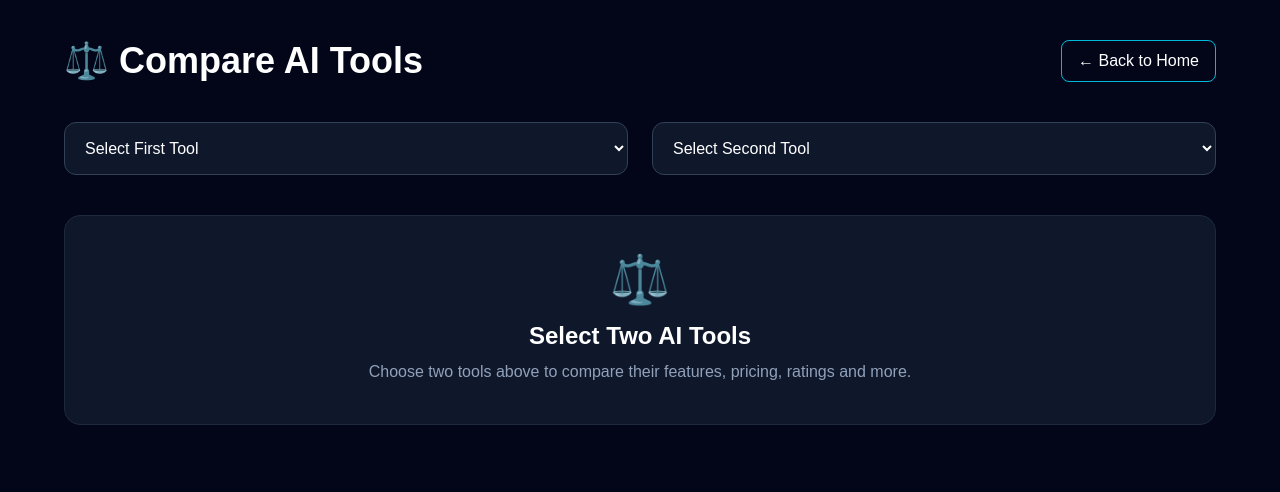
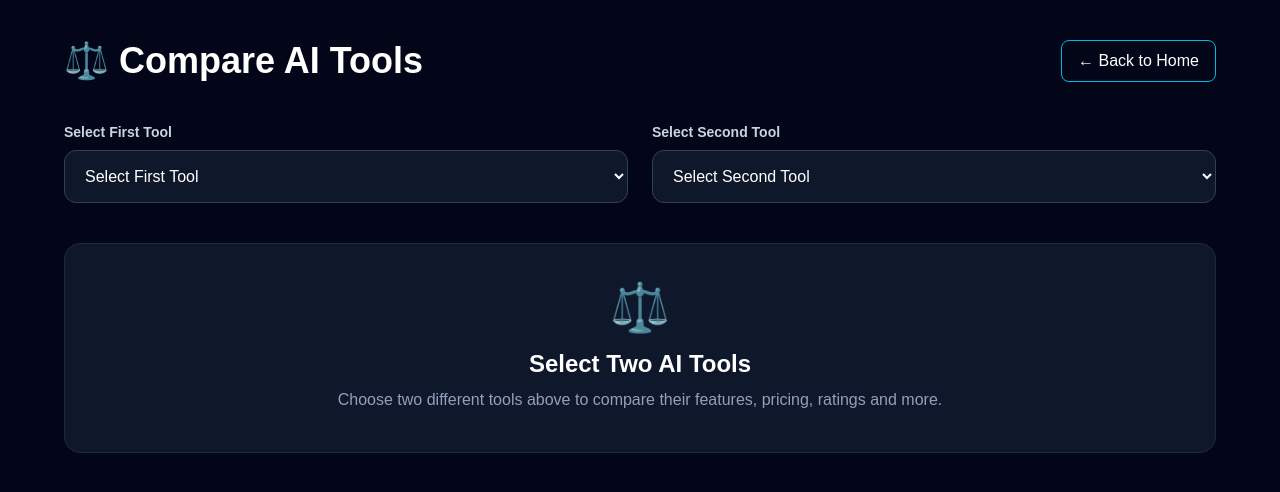
Before and after one commit to usstory33-glitch/toolnova, a Next.js app: page /compare in a window 1280 px wide. Shown: the top 492 px of the page. Built offline with nearby package versions, Linux system fonts and the light colour scheme.

Commit message:
Fix compare tool selection

```diff
--- a/app/compare/page.tsx
+++ b/app/compare/page.tsx
@@ -5,25 +5,30 @@ import Link from "next/link";
 import { tools } from "../data/tools";
 
 export default function ComparePage() {
-  const [tool1, setTool1] = useState("");
-  const [tool2, setTool2] = useState("");
+  const [tool1Id, setTool1Id] = useState("");
+  const [tool2Id, setTool2Id] = useState("");
 
-  const firstTool = tools.find((tool) => tool.name === tool1);
-  const secondTool = tools.find((tool) => tool.name === tool2);
+  const firstTool = tools.find(
+    (tool) => String(tool.id) === tool1Id
+  );
+
+  const secondTool = tools.find(
+    (tool) => String(tool.id) === tool2Id
+  );
 
   return (
     <main className="min-h-screen bg-slate-950 px-6 py-10 text-white">
       <div className="mx-auto max-w-6xl">
 
         {/* Header */}
-        <div className="mb-10 flex items-center justify-between">
+        <div className="mb-10 flex flex-col gap-4 md:flex-row md:items-center md:justify-between">
           <h1 className="text-4xl font-bold">
             ⚖️ Compare AI Tools
           </h1>
 
           <Link
             href="/"
-            className="rounded-lg border border-cyan-500 px-4 py-2 text-cyan-400 transition hover:bg-cyan-500 hover:text-black"
+            className="w-fit rounded-lg border border-cyan-500 px-4 py-2 text-cyan-400 transition hover:bg-cyan-500 hover:text-black"
           >
             ← Back to Home
           </Link>
@@ -32,41 +37,100 @@ export default function ComparePage() {
         {/* Tool Selection */}
         <div className="mb-10 grid gap-6 md:grid-cols-2">
 
+          {/* First Tool */}
+          <div>
+            <label
+              htmlFor="first-tool"
+              className="mb-2 block text-sm font-semibold text-slate-300"
+            >
+              Select First Tool
+            </label>
+
             <select
-            value={tool1}
-            onChange={(e) => setTool1(e.target.value)}
-            className="rounded-xl border border-slate-700 bg-slate-900 p-4 text-white outline-none focus:border-cyan-400"
+              id="first-tool"
+              value={tool1Id}
+              onChange={(e) => setTool1Id(e.target.value)}
+              className="w-full rounded-xl border border-slate-700 bg-slate-900 p-4 text-white outline-none focus:border-cyan-400"
             >
-            <option value="">Select First Tool</option>
+              <option value="">
+                Select First Tool
+              </option>
 
               {tools.map((tool) => (
-              <option key={tool.id} value={tool.name}>
+                <option key={tool.id} value={String(tool.id)}>
                   {tool.name}
                 </option>
               ))}
             </select>
+          </div>
+
+          {/* Second Tool */}
+          <div>
+            <label
+              htmlFor="second-tool"
+              className="mb-2 block text-sm font-semibold text-slate-300"
+            >
+              Select Second Tool
+            </label>
 
             <select
-            value={tool2}
-            onChange={(e) => setTool2(e.target.value)}
-            className="rounded-xl border border-slate-700 bg-slate-900 p-4 text-white outline-none focus:border-cyan-400"
+              id="second-tool"
+              value={tool2Id}
+              onChange={(e) => setTool2Id(e.target.value)}
+              className="w-full rounded-xl border border-slate-700 bg-slate-900 p-4 text-white outline-none focus:border-cyan-400"
             >
-            <option value="">Select Second Tool</option>
+              <option value="">
+                Select Second Tool
+              </option>
 
               {tools.map((tool) => (
-              <option key={tool.id} value={tool.name}>
+                <option
+                  key={tool.id}
+                  value={String(tool.id)}
+                  disabled={String(tool.id) === tool1Id}
+                >
                   {tool.name}
+                  {String(tool.id) === tool1Id
+                    ? " (Already Selected)"
+                    : ""}
                 </option>
               ))}
             </select>
+          </div>
+        </div>
+
+        {/* Selected Tools */}
+        {(firstTool || secondTool) && (
+          <div className="mb-8 grid gap-4 md:grid-cols-2">
+
+            <div className="rounded-xl border border-slate-800 bg-slate-900 p-4">
+              <p className="text-sm text-slate-400">
+                First Tool
+              </p>
+
+              <p className="mt-1 text-lg font-bold text-cyan-400">
+                {firstTool ? firstTool.name : "Not selected"}
+              </p>
+            </div>
+
+            <div className="rounded-xl border border-slate-800 bg-slate-900 p-4">
+              <p className="text-sm text-slate-400">
+                Second Tool
+              </p>
+
+              <p className="mt-1 text-lg font-bold text-cyan-400">
+                {secondTool ? secondTool.name : "Not selected"}
+              </p>
+            </div>
 
           </div>
+        )}
 
         {/* Comparison */}
         {firstTool && secondTool ? (
           <div className="overflow-x-auto rounded-2xl border border-slate-800 bg-slate-900 shadow-xl">
 
-            <table className="w-full border-collapse">
+            <table className="w-full min-w-[800px] border-collapse">
 
               <thead>
                 <tr className="bg-slate-800">
@@ -75,11 +139,11 @@ export default function ComparePage() {
                     Feature
                   </th>
 
-                  <th className="border border-slate-700 p-4">
+                  <th className="border border-slate-700 p-4 text-center">
                     {firstTool.name}
                   </th>
 
-                  <th className="border border-slate-700 p-4">
+                  <th className="border border-slate-700 p-4 text-center">
                     {secondTool.name}
                   </th>
 
@@ -226,7 +290,6 @@ export default function ComparePage() {
                 </tr>
 
               </tbody>
-
             </table>
           </div>
         ) : (
@@ -241,8 +304,8 @@ export default function ComparePage() {
             </h2>
 
             <p className="mt-2 text-slate-400">
-              Choose two tools above to compare their features, pricing,
-              ratings and more.
+              Choose two different tools above to compare their features,
+              pricing, ratings and more.
             </p>
 
           </div>
```
Lines whose indentation alone changed are shown as unchanged.
